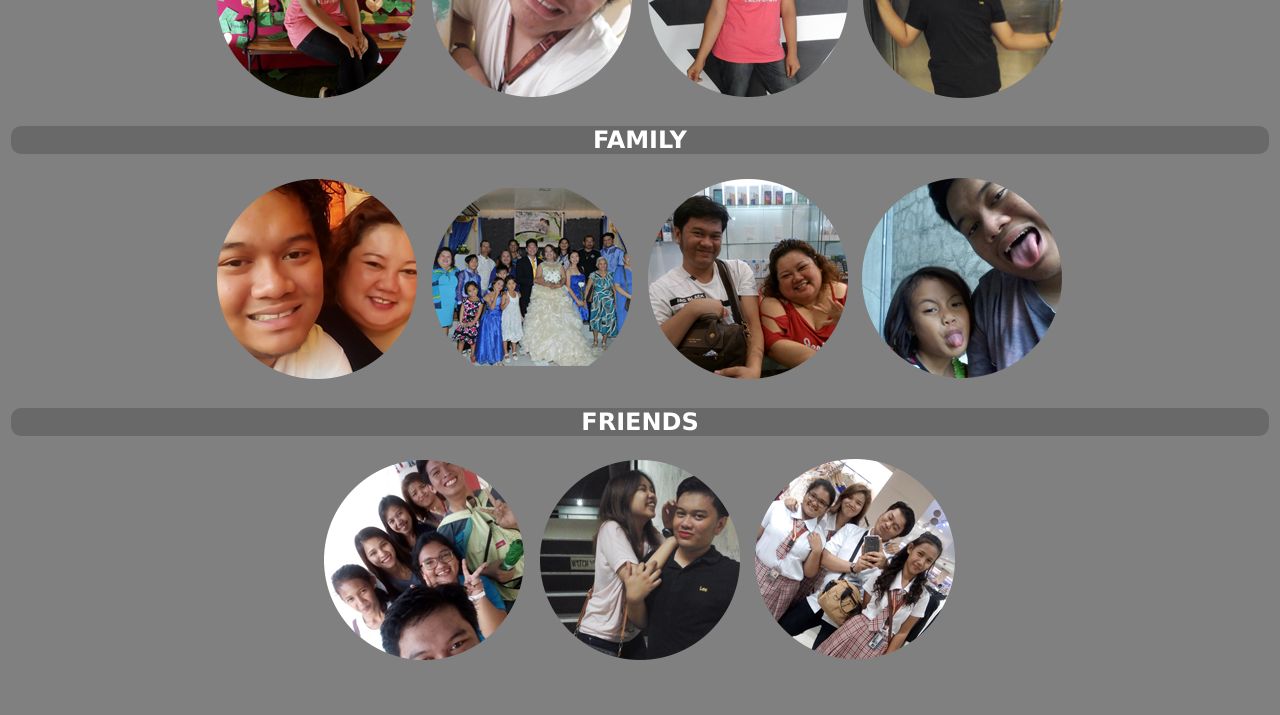
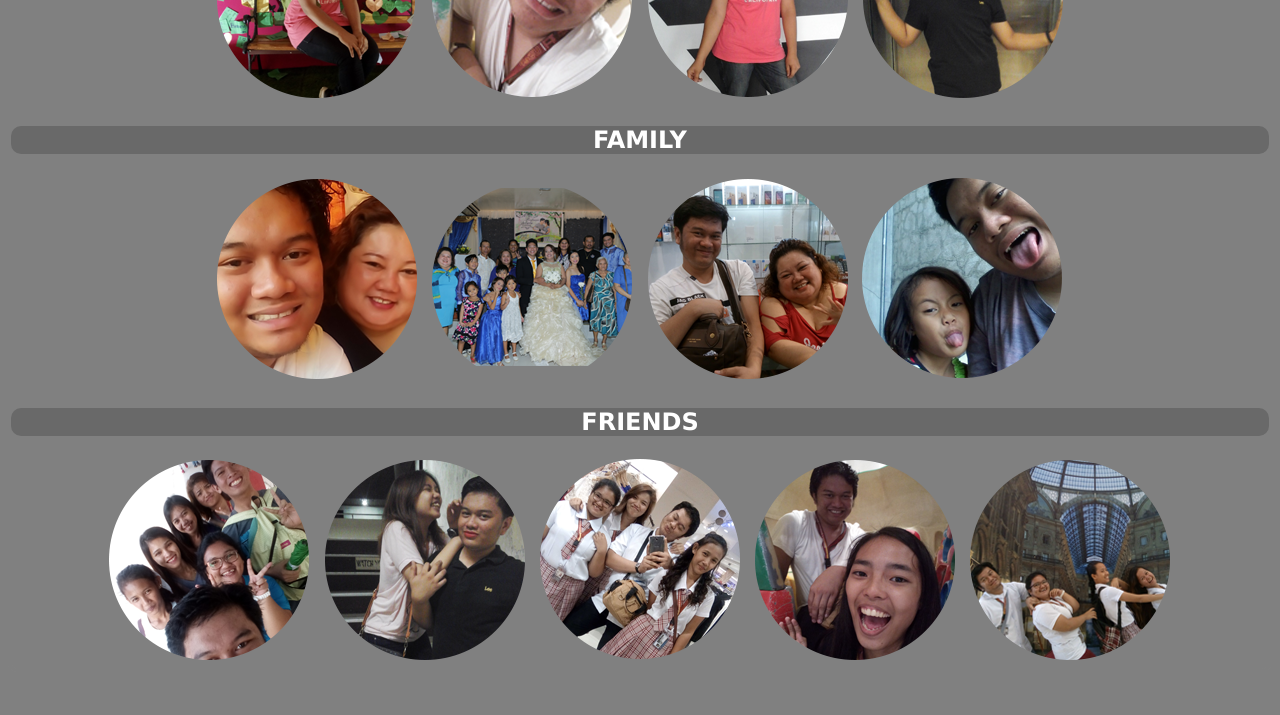
Before and after one commit to kennethcelocia/CELOCIA_Kenneth_PersonalWebsite, a plain HTML site: page gallery.html in a window 1280 px wide. Shown: the part 548-1263 px from the top of the page. Drawn offline with Linux system fonts and the light colour scheme.

Commit message:
added anothe image

```diff
--- a/gallery.html
+++ b/gallery.html
@@ -42,6 +42,9 @@
             <img src="images/king7.png" width="210" height="210" alt="kenneth"/>
             <img src="images/king10.png" width="210" height="210" alt="kenneth"/>
             <img src="images/king9.png" width="210" height="210" alt="kenneth"/>
+            <img src="images/king12.png" width="210" height="210" alt="kenneth"/>
+            <img src="images/king13.png" width="210" height="210" alt="kenneth"/>
+
 
         </div>
 
```
